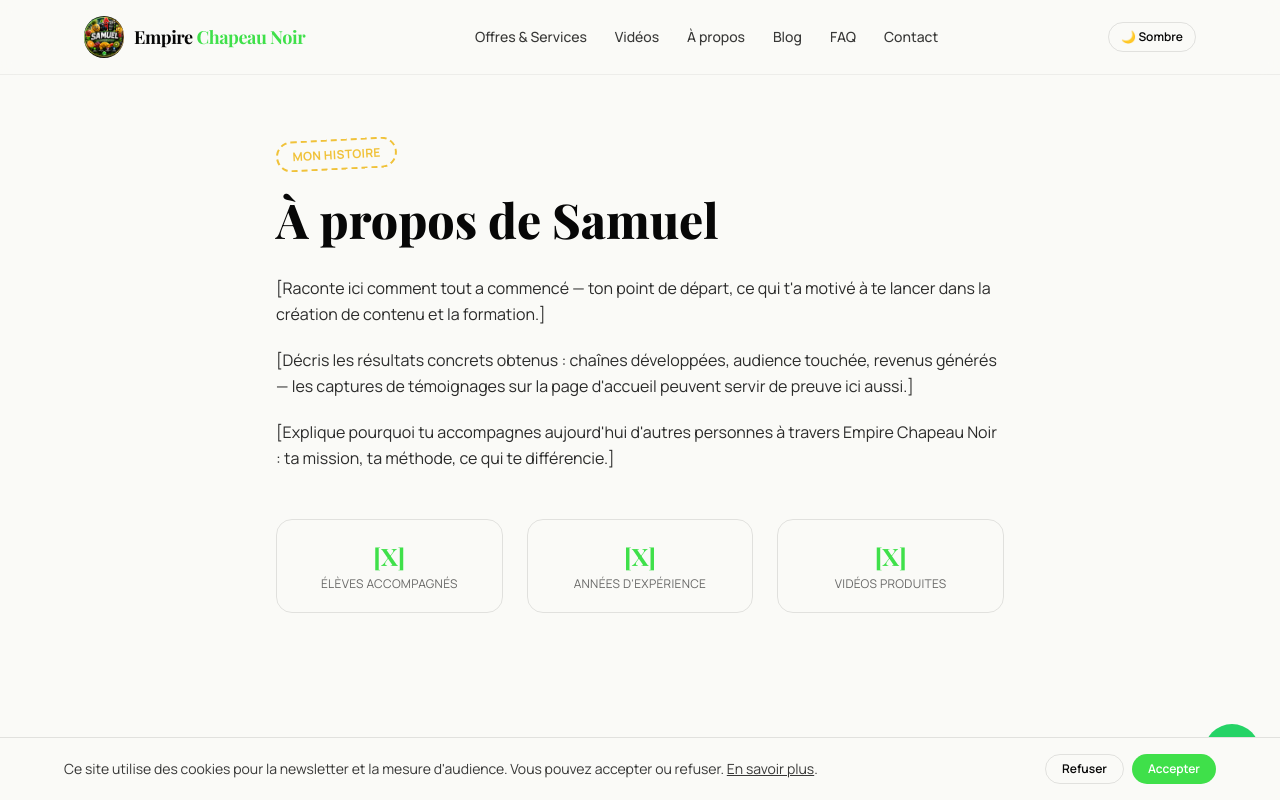
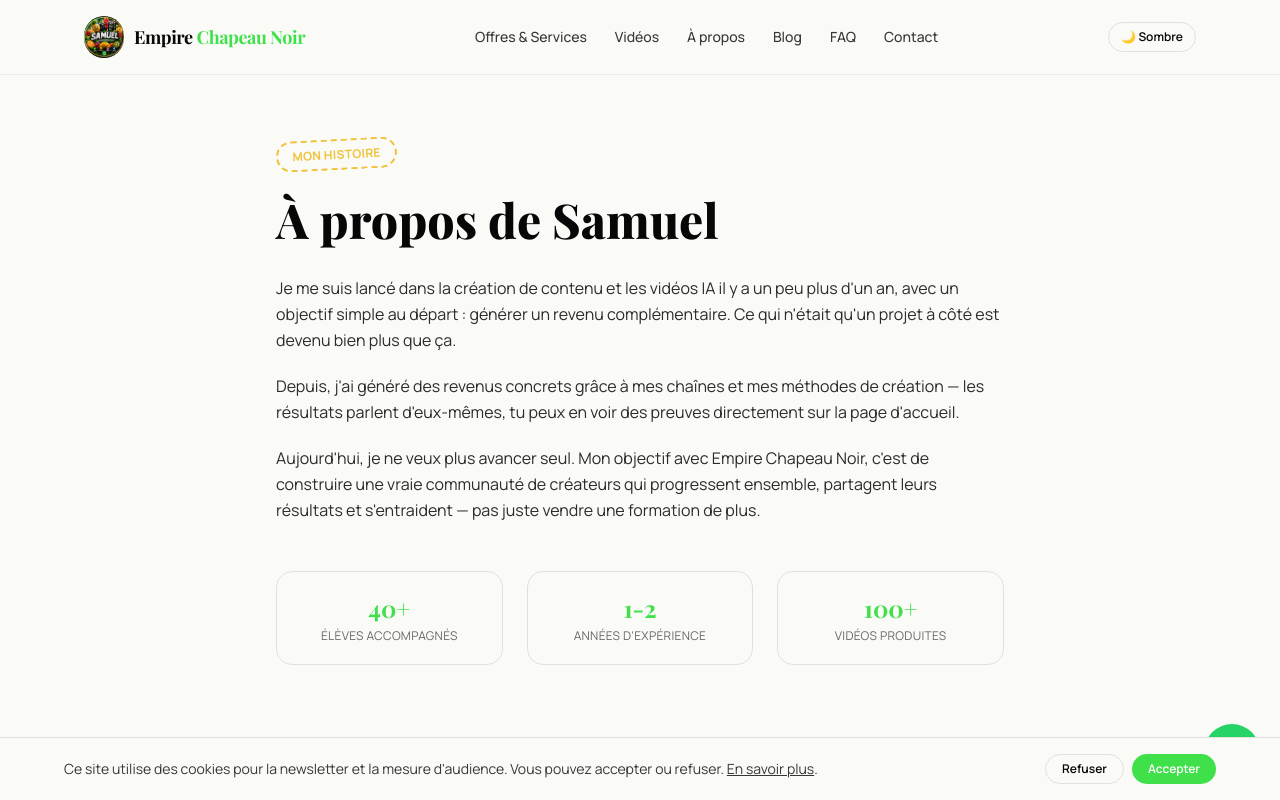
Before and after one commit to cvisa1282-gif/empire-chapeau-noir, a Next.js app: page /a-propos in a window 1280 px wide. Shown: the top 800 px of the page. Built offline with nearby package versions, Linux system fonts and the light colour scheme.

Commit message:
Corrige le contenu À propos

```diff
--- a/app/a-propos/page.tsx
+++ b/app/a-propos/page.tsx
@@ -8,42 +8,41 @@ export default function AProposPage() {
         À propos de Samuel
       </h1>
 
-      {/* 👉 Remplace ce texte par ton vrai parcours : comment tu as commencé,
-          les résultats obtenus, pourquoi tu accompagnes aujourd'hui d'autres
-          personnes. */}
       <div className="mt-8 space-y-5 text-base leading-relaxed opacity-85">
         <p>
-          [Raconte ici comment tout a commencé — ton point de départ, ce qui
-          t'a motivé à te lancer dans la création de contenu et la
-          formation.]
+          Je me suis lancé dans la création de contenu et les vidéos IA il y
+          a un peu plus d'un an, avec un objectif simple au départ : générer
+          un revenu complémentaire. Ce qui n'était qu'un projet à côté est
+          devenu bien plus que ça.
         </p>
         <p>
-          [Décris les résultats concrets obtenus : chaînes développées,
-          audience touchée, revenus générés — les captures de témoignages sur
-          la page d'accueil peuvent servir de preuve ici aussi.]
+          Depuis, j'ai généré des revenus concrets grâce à mes chaînes et mes
+          méthodes de création — les résultats parlent d'eux-mêmes, tu peux
+          en voir des preuves directement sur la page d'accueil.
         </p>
         <p>
-          [Explique pourquoi tu accompagnes aujourd'hui d'autres personnes à
-          travers Empire Chapeau Noir : ta mission, ta méthode, ce qui te
-          différencie.]
+          Aujourd'hui, je ne veux plus avancer seul. Mon objectif avec Empire
+          Chapeau Noir, c'est de construire une vraie communauté de créateurs
+          qui progressent ensemble, partagent leurs résultats et s'entraident
+          — pas juste vendre une formation de plus.
         </p>
       </div>
 
       <div className="mt-12 grid gap-6 sm:grid-cols-3">
         <div className="rounded-2xl border border-black/10 p-5 text-center dark:border-white/10">
-          <p className="font-display text-2xl font-bold text-accent">[X]</p>
+          <p className="font-display text-2xl font-bold text-accent">40+</p>
           <p className="mt-1 text-xs uppercase tracking-wide opacity-60">
             Élèves accompagnés
           </p>
         </div>
         <div className="rounded-2xl border border-black/10 p-5 text-center dark:border-white/10">
-          <p className="font-display text-2xl font-bold text-accent">[X]</p>
+          <p className="font-display text-2xl font-bold text-accent">1-2</p>
           <p className="mt-1 text-xs uppercase tracking-wide opacity-60">
             Années d&apos;expérience
           </p>
         </div>
         <div className="rounded-2xl border border-black/10 p-5 text-center dark:border-white/10">
-          <p className="font-display text-2xl font-bold text-accent">[X]</p>
+          <p className="font-display text-2xl font-bold text-accent">100+</p>
           <p className="mt-1 text-xs uppercase tracking-wide opacity-60">
             Vidéos produites
           </p>
--- a/components/FaqAccordion.tsx
+++ b/components/FaqAccordion.tsx
@@ -4,21 +4,20 @@ import { useState } from "react";
 
 const faqs = [
   {
-    // 👉 Remplace ces questions/réponses par tes vraies FAQ.
     q: "Comment se déroule l'accompagnement ?",
-    a: "Décris ici les grandes étapes de ton accompagnement ou de ta formation.",
+    a: "Tout commence par un échange direct sur WhatsApp après ta demande via le formulaire de contact. On fait le point sur ton objectif, puis je te guide étape par étape avec des méthodes concrètes, testées sur mes propres chaînes.",
   },
   {
     q: "Combien de temps faut-il pour voir des résultats ?",
-    a: "Donne un ordre d'idée réaliste basé sur ton expérience et celle de tes élèves.",
+    a: "Ça dépend de ton implication, mais avec les bonnes méthodes, les premiers résultats concrets (audience, revenus) arrivent généralement en quelques semaines à quelques mois de pratique régulière.",
   },
   {
     q: "Comment se passe le paiement ?",
-    a: "Explique la marche à suivre : remplir le formulaire de contact, échanger sur WhatsApp, puis modalités de paiement.",
+    a: "Il n'y a pas de paiement en ligne sur le site : tu remplis le formulaire de contact, on échange sur WhatsApp pour définir l'offre qui te correspond, et les modalités de paiement sont réglées directement avec moi.",
   },
   {
     q: "Y a-t-il des offres gratuites ?",
-    a: "Oui, certaines ressources et offres sont gratuites — retrouve-les sur la page Offres & Services.",
+    a: "Oui, certaines ressources et offres sont entièrement gratuites — retrouve-les sur la page Offres & Services, identifiées par un badge dédié.",
   },
 ];
 
```
Also changed, not shown: 1 other file (tests, documents, lock files or other folders).
